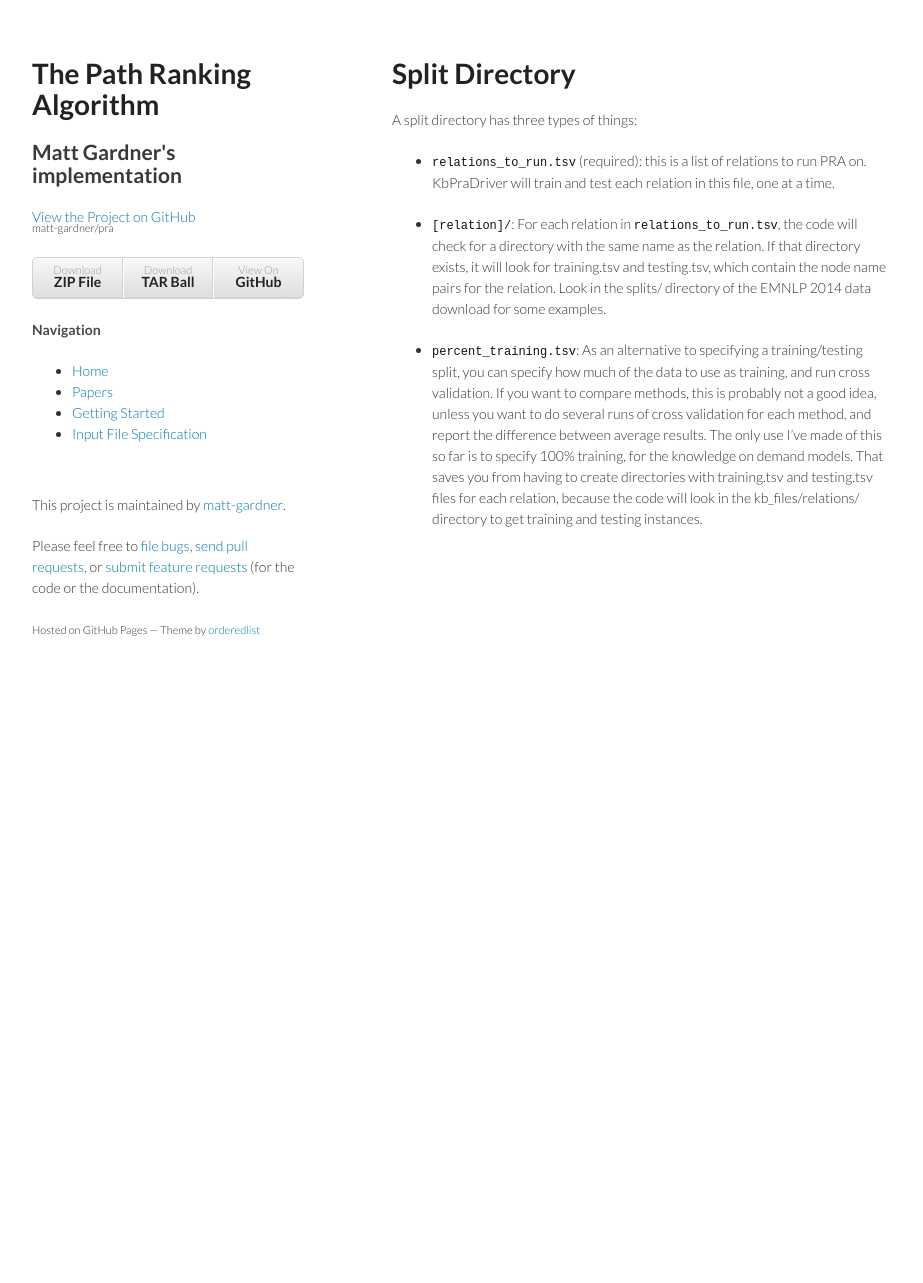
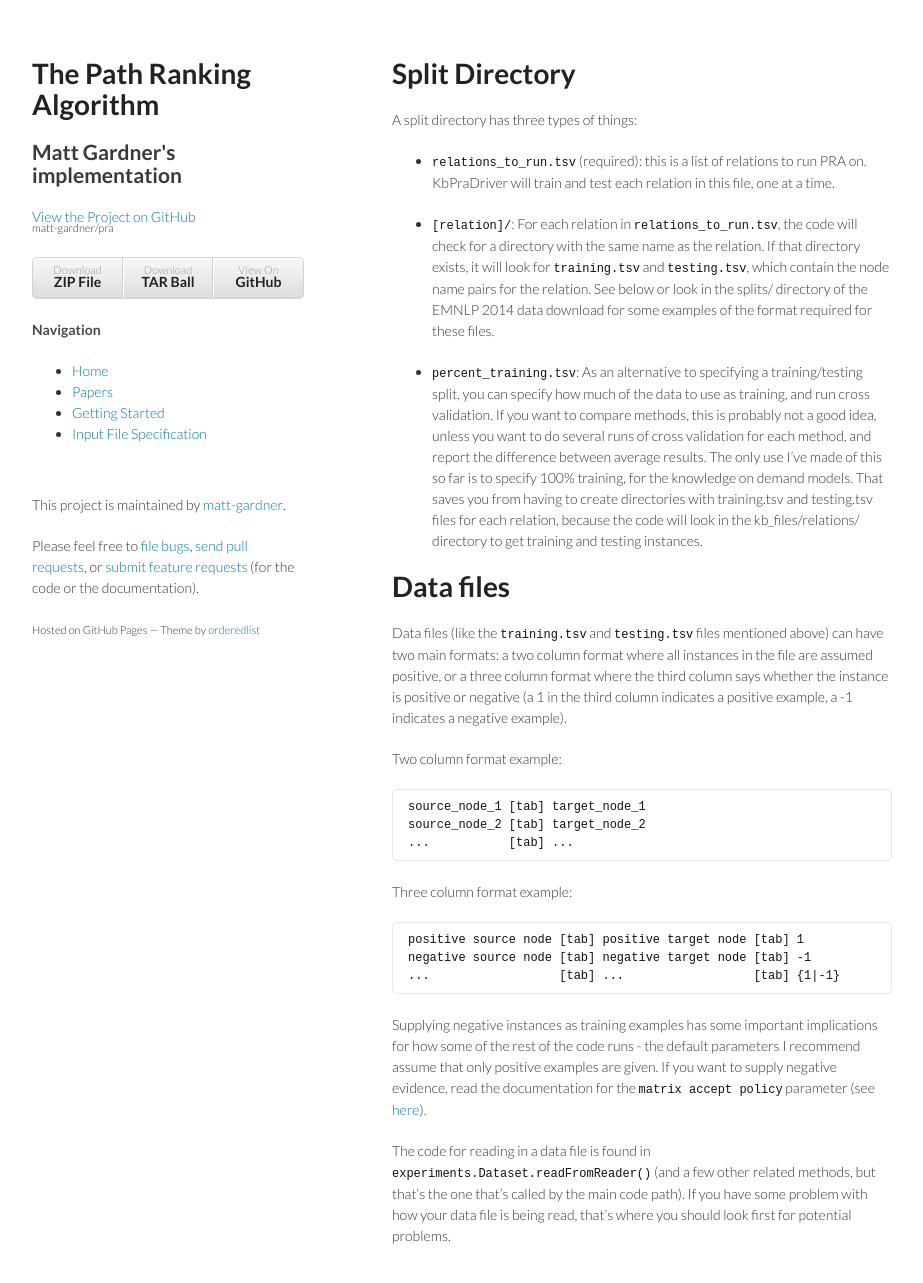
Before and after one commit to matt-gardner/pra, a Jekyll site: the page built from input/split_dir.md, in a window 1280 px wide and 1316 px high. Shown: the top 1283 px of the window, without its empty margins (178-1101 px from the left). Built offline with Jekyll 4.4.1, drawn with Linux system fonts in a browser that asks for light colours; Markdown is read by kramdown in place of the engine named in the settings.

Commit message:
Updated documentation on negative examples

```diff
--- a/input/split_dir.md
+++ b/input/split_dir.md
@@ -11,16 +11,49 @@ A split directory has three types of things:
 
 * `[relation]/`: For each relation in `relations_to_run.tsv`, the code will
   check for a directory with the same name as the relation.  If that directory
-  exists, it will look for training.tsv and testing.tsv, which contain the node
-  name pairs for the relation.  Look in the splits/ directory of the EMNLP 2014
-  data download for some examples.
+exists, it will look for `training.tsv` and `testing.tsv`, which contain the
+node name pairs for the relation.  See below or look in the splits/ directory
+of the EMNLP 2014 data download for some examples of the format required for
+these files.
 
 * `percent_training.tsv`: As an alternative to specifying a training/testing
   split, you can specify how much of the data to use as training, and run cross
-  validation.  If you want to compare methods, this is probably not a good
-  idea, unless you want to do several runs of cross validation for each method,
-  and report the difference between average results.  The only use I've made of
-  this so far is to specify 100% training, for the knowledge on demand models.
-  That saves you from having to create directories with training.tsv and
-  testing.tsv files for each relation, because the code will look in the
-  kb_files/relations/ directory to get training and testing instances.
+validation.  If you want to compare methods, this is probably not a good idea,
+unless you want to do several runs of cross validation for each method, and
+report the difference between average results.  The only use I've made of this
+so far is to specify 100% training, for the knowledge on demand models.  That
+saves you from having to create directories with training.tsv and testing.tsv
+files for each relation, because the code will look in the kb_files/relations/
+directory to get training and testing instances.
+
+# Data files
+
+Data files (like the `training.tsv` and `testing.tsv` files mentioned above)
+can have two main formats: a two column format where all instances in the file
+are assumed positive, or a three column format where the third column says
+whether the instance is positive or negative (a 1 in the third column
+indicates a positive example, a -1 indicates a negative example).
+
+Two column format example:
+
+    source_node_1 [tab] target_node_1
+    source_node_2 [tab] target_node_2
+    ...           [tab] ...
+
+Three column format example:
+
+    positive source node [tab] positive target node [tab] 1
+    negative source node [tab] negative target node [tab] -1
+    ...                  [tab] ...                  [tab] {1|-1}
+
+Supplying negative instances as training examples has some important
+implications for how some of the rest of the code runs - the default
+parameters I recommend assume that only positive examples are given.  If you
+want to supply negative evidence, read the documentation for the `matrix accept
+policy` parameter (see [here]({{ site.baseurl }}/input/param_file.html)).
+
+The code for reading in a data file is found in
+`experiments.Dataset.readFromReader()` (and a few other related methods, but
+that's the one that's called by the main code path).  If you have some problem
+with how your data file is being read, that's where you should look first for
+potential problems.
```
Also changed, not shown: input/param_file.md (+45 -29 lines).
